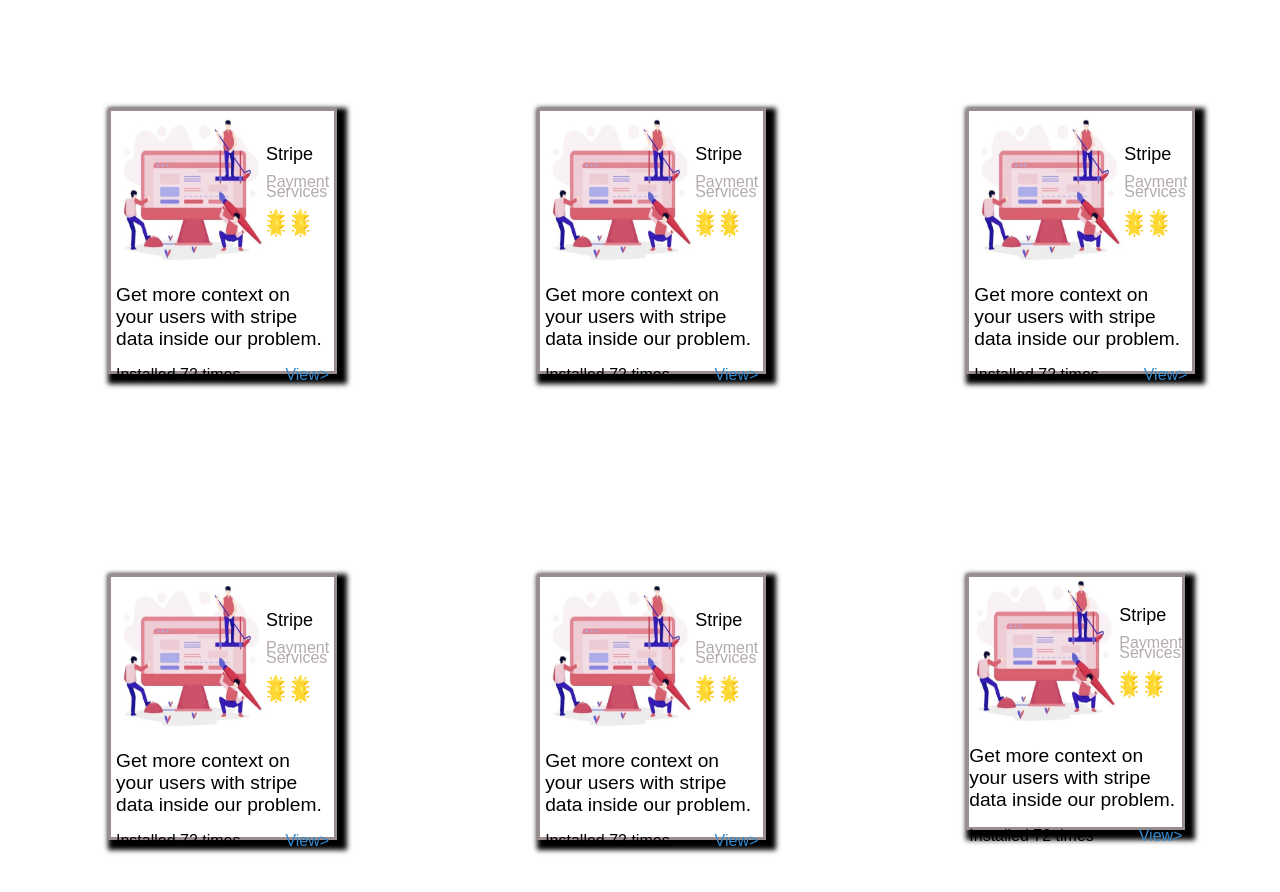
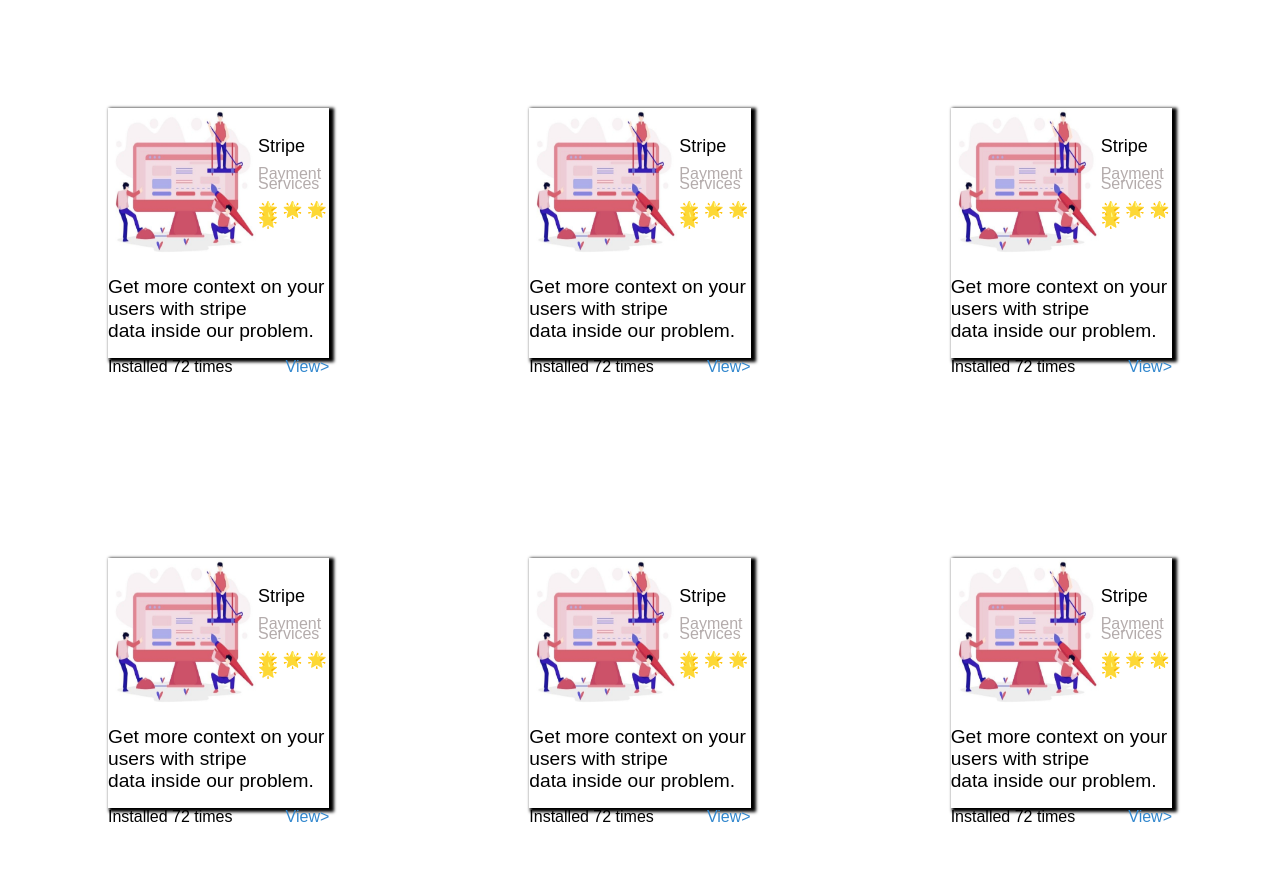
Before and after one commit to 20551a0202-harini/flexbox, a plain HTML site: page task2.html in a window 1280 px wide. Drawn offline with Linux system fonts and the light colour scheme.

Commit message:
Update task2.html

```diff
--- a/task2.html
+++ b/task2.html
@@ -9,9 +9,7 @@
             display: flex;
         }
 .card1{
-    border: 3px solid rgb(153, 141, 141);
-    box-shadow: 5px 5px 5px 5px;
-    padding: 5px;
+    box-shadow: 3px 2px 3px 2px;
     margin: 100px;
     width: 500px;
     height: 250px;
@@ -52,9 +50,7 @@ font-family: Arial, Helvetica, sans-serif;
 
 
 .card2{
-    padding: 5px;
-    border: 3px solid rgb(153, 141, 141);
-    box-shadow: 5px 5px 5px 5px;
+    box-shadow: 3px 2px 3px 2px;
     margin: 100px;
     width: 500px;
     height: 250px;
@@ -93,9 +89,7 @@ font-family: Arial, Helvetica, sans-serif;
 }
 
 .card3{
-    padding: 5px;
-    border: 3px solid rgb(153, 141, 141);
-    box-shadow: 5px 5px 5px 5px;
+    box-shadow: 3px 2px 3px 2px;
     margin: 100px;
     width: 500px;
     height: 250px;
@@ -134,9 +128,7 @@ font-family: Arial, Helvetica, sans-serif;
 }
 
 .card4{
-    padding: 5px;
-    border: 3px solid rgb(153, 141, 141);
-    box-shadow: 5px 5px 5px 5px;
+    box-shadow: 3px 2px 3px 2px;
     margin: 100px;
     width: 500px;
     height: 250px;
@@ -177,9 +169,7 @@ font-family: Arial, Helvetica, sans-serif;
     display: flex;
 }
 .card5{
-    padding: 5px;
-    border: 3px solid rgb(153, 141, 141);
-    box-shadow: 5px 5px 5px 5px;
+    box-shadow: 3px 2px 3px 2px;
     margin: 100px;
     width: 500px;
     height: 250px;
@@ -218,9 +208,8 @@ font-family: Arial, Helvetica, sans-serif;
 }
 
 .card6{
+    box-shadow: 3px 2px 3px 2px;
     margin: 100px;
-    border: 3px solid rgb(153, 141, 141);
-    box-shadow: 5px 5px 5px 5px;
     width: 500px;
     height: 250px;
     gap: 15px;
```
